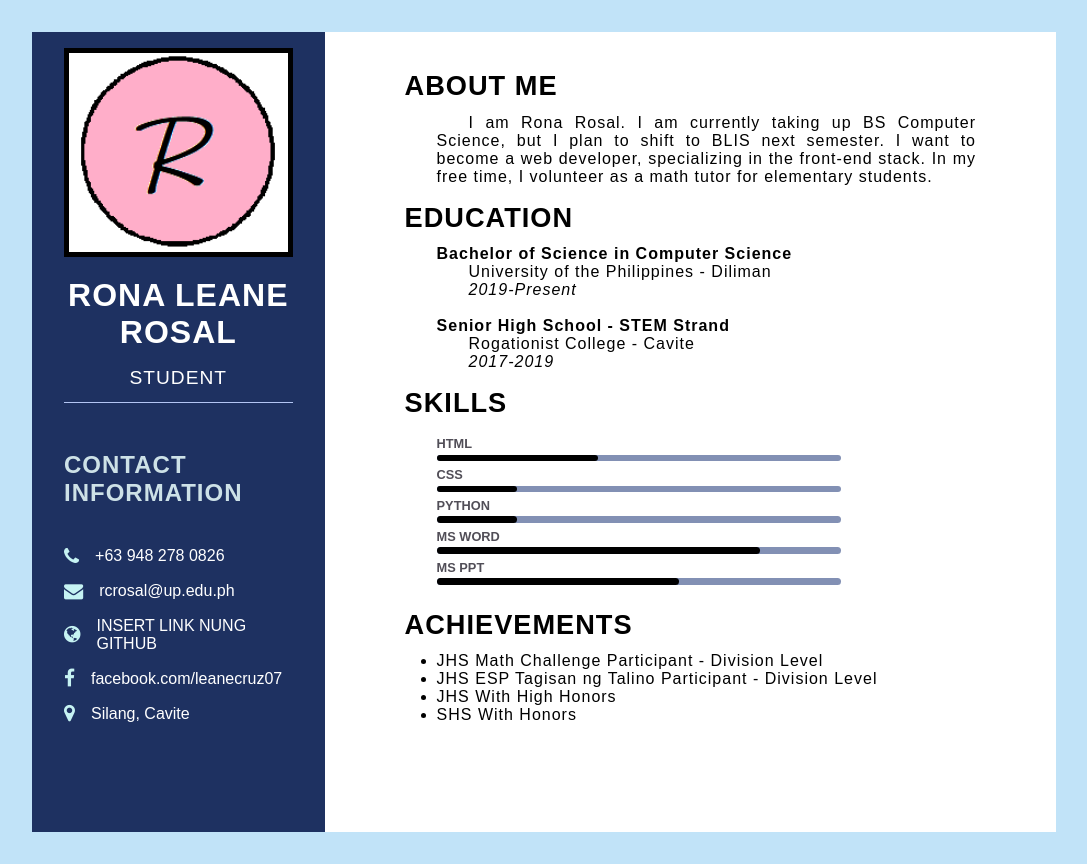
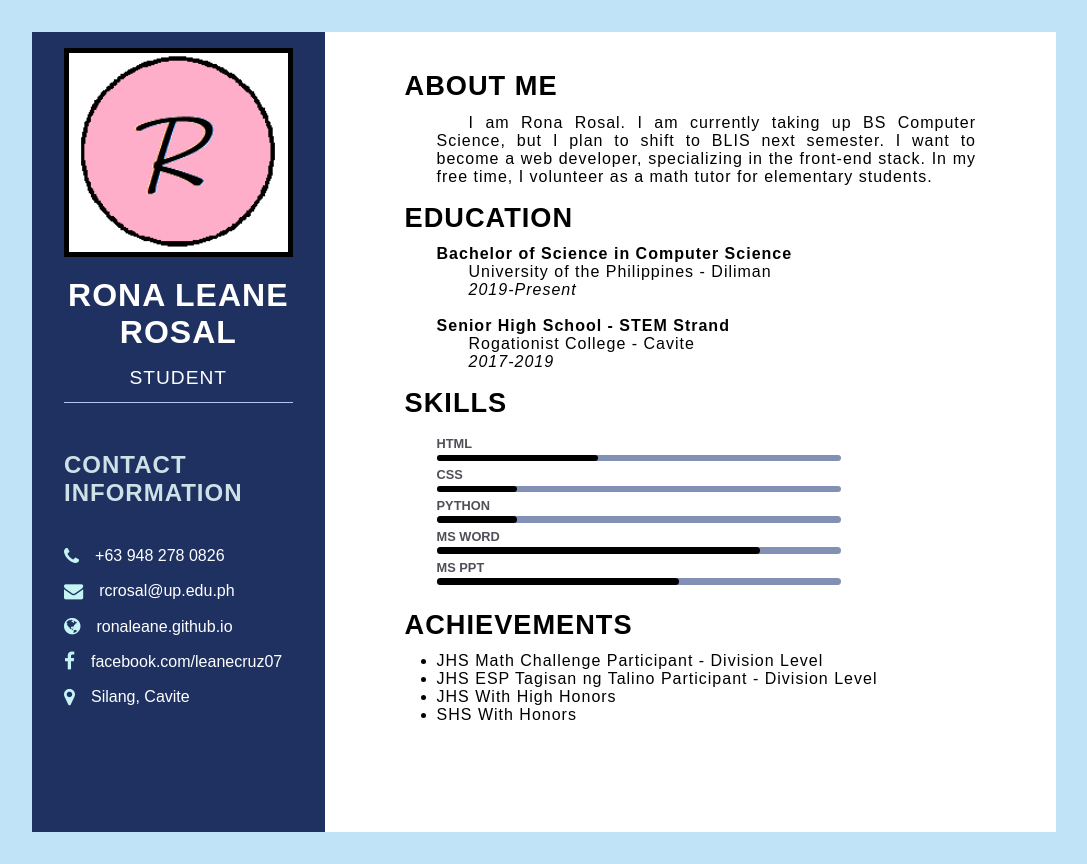
Before and after one commit to ronaleane/ronaleane.github.io, a plain HTML site: page index.html in a window 1280 px wide. Shown: the whole page, without its empty margins (96-1183 px from the left). Drawn offline with Linux system fonts and the light colour scheme.

Commit message:
nilagay yung link ng github page sa left section

```diff
--- a/index.html
+++ b/index.html
@@ -64,7 +64,7 @@
                         </li>
                         <li>
                             <i class="fa fa-globe"></i>
-                            INSERT LINK NUNG GITHUB
+                            ronaleane.github.io
                         </li>
                         <li>
                             <i class="fa fa-facebook"></i>
```
